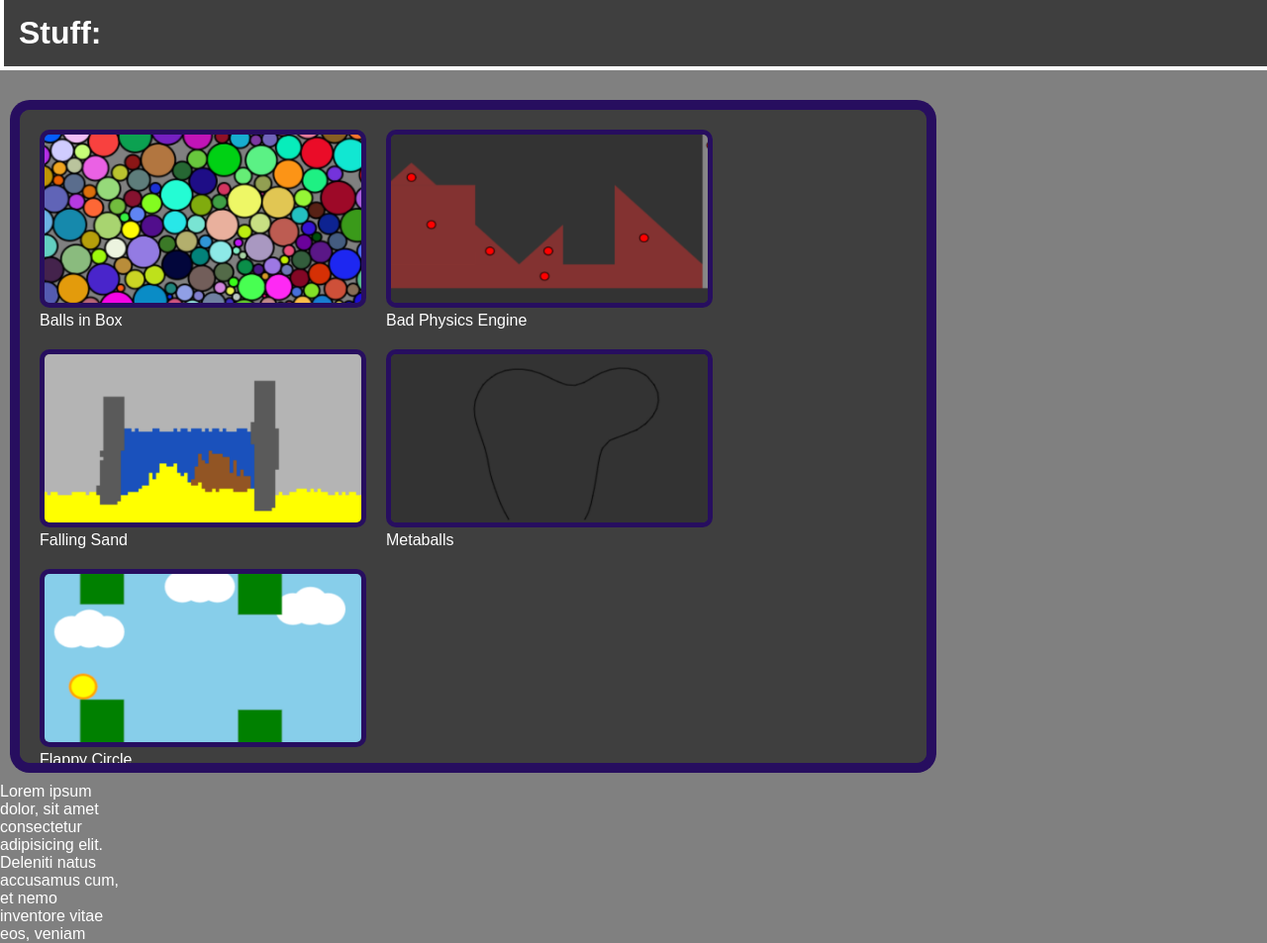
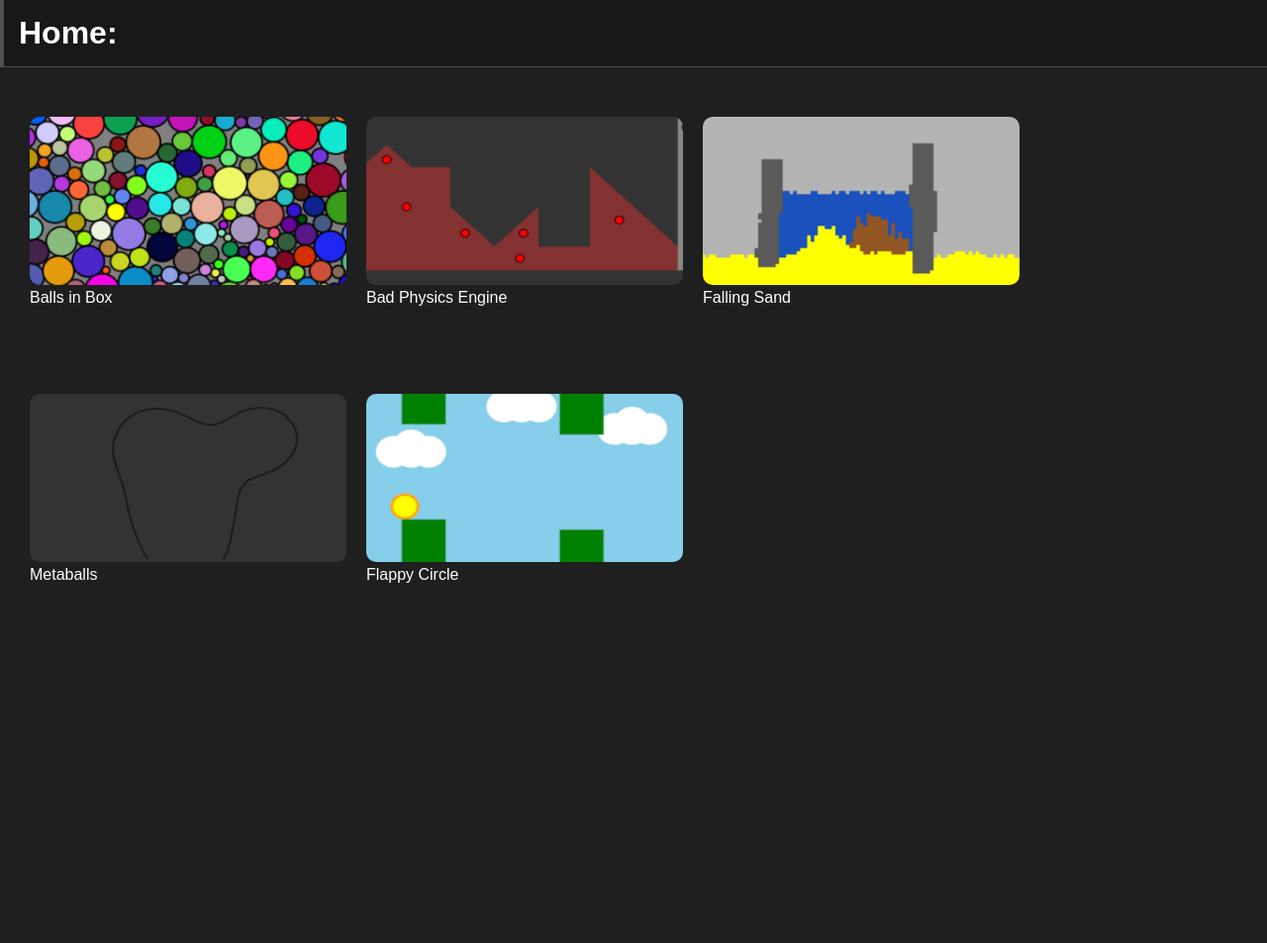
Before and after one commit to Daniel86009/BallsinBox, a plain HTML site: page Home/index.html in a window 1280 px wide. Shown: the top 953 px of the page at 99% size. After the commit the page ends 800 px from the top, so only its background shows below. Drawn offline with Linux system fonts and the light colour scheme.

Commit message:
Made changes

```diff
--- a/Home/index.html
+++ b/Home/index.html
@@ -9,7 +9,7 @@
     <link rel="stylesheet" href="style.css">
 </head>
 <body>
-    <h1 class="title">Stuff:</h1>
+    <h1 class="title">Home:</h1>
     <div class="menu">
         <div class="appMenu">
             <div class="appMenuItem">
@@ -37,9 +37,6 @@
                 <p>Flappy Circle</p>
             </div>
         </div>
-        <div class="sideMenu">
-            <p>Lorem ipsum dolor, sit amet consectetur adipisicing elit. Deleniti natus accusamus cum, et nemo inventore vitae eos, veniam atque quaerat tempora delectus temporibus porro placeat maiores commodi maxime magni vero libero reprehenderit assumenda saepe! Minus repellendus sed error consequuntur incidunt tempore pariatur, ipsam quas voluptatem odio a doloribus est voluptas, laboriosam adipisci quidem facilis iusto quam rem debitis? Facere, ex laborum? Praesentium laboriosam in iure molestiae vero aspernatur expedita reiciendis magni at ex ipsam repellendus similique dignissimos ipsum, perspiciatis voluptatum quod possimus. Dolore commodi dignissimos magnam est numquam aut atque, veniam inventore at nemo obcaecati autem itaque rem consequatur eaque.</p>
-        </div>
     </div>
 </body>
 </html>
--- a/Home/style.css
+++ b/Home/style.css
@@ -1,3 +1,11 @@
+/*
+Colours
+#181818
+#1f1f1f
+#505050
+
+*/
+
 * {
   margin: 0;
   font-family: sans-serif;
@@ -6,16 +14,16 @@
 
 body{
   padding: 0;
-  background-color: grey;
+  background-color: #1f1f1f;
   overflow-x: auto;
   overflow-y: auto;
 }
 
 .title {
-    background: rgb(63, 63, 63);
+    background: #181818;
     padding: 15px;
-    border-left: 4px solid white;
-    border-bottom: 4px solid white;
+    border-left: 4px solid #505050;
+    border-bottom: 1px solid #505050;
     margin-bottom: 30px;
 }
 
@@ -30,14 +38,12 @@ body{
     padding: 10px;
     display: flex;
     flex-wrap: wrap;
-    background-color: rgb(63, 63, 63);
-    border-radius: 20px;
-    border: 10px solid rgba(33, 0, 105, 0.772);
-    height: 80vh;
-    width: 70vw;
     margin: 10px;
+    height: 70vh;
+    width: 90vw;
     overflow: auto;
 }
+
 
 .appMenuItem {
     margin: 10px;
@@ -45,12 +51,5 @@ body{
 
 .appMenuItem img {
     border-radius: 10px;
-    border: 5px solid rgba(33, 0, 105, 0.772);
+    /*border: 5px solid rgba(33, 0, 105, 0.772);*/
 }
-
-.sideMenu {
-  width: 10vw;
-  height: 10vh;
-  margin: 0;
-  right: 0;
-}
```
Also changed, not shown: FlappyCircle/script.js (+17 -0 lines).
